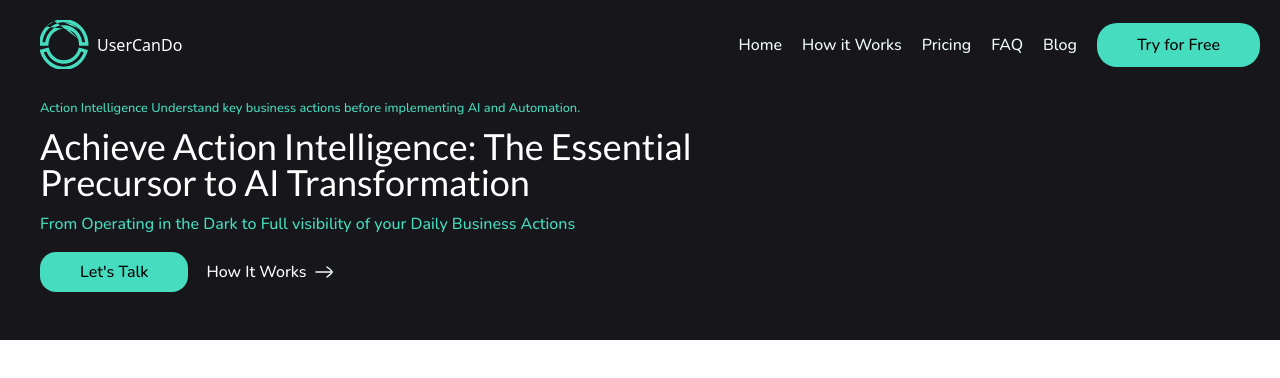
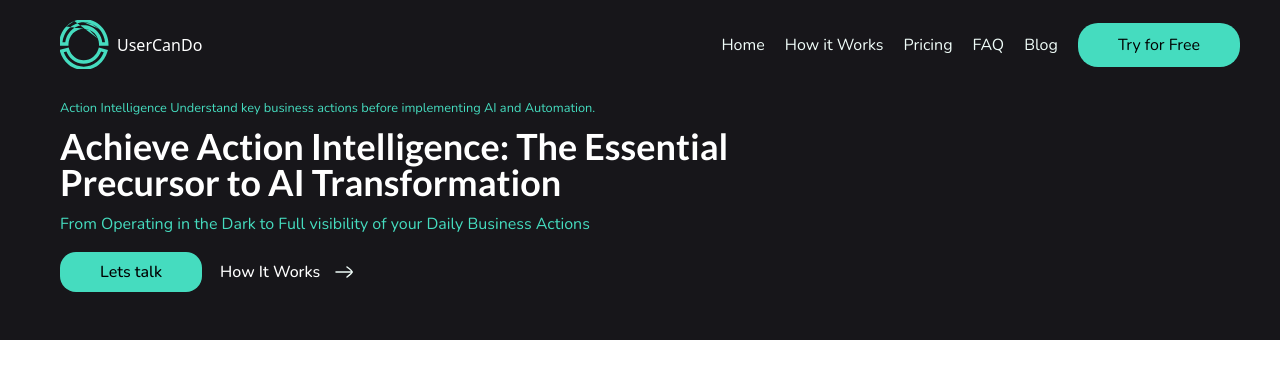
Before and after one commit to mojobs/usercando-website, a React (Vite) app: page /pricing in a window 1280 px wide. Shown: the top 378 px of the page. Built offline with nearby package versions, Linux system fonts and the light colour scheme.

Commit message:
Made some additional font and styling  changes

```diff
--- a/src/Components/NewHeader.tsx
+++ b/src/Components/NewHeader.tsx
@@ -4,7 +4,7 @@ import { Link } from "react-router-dom";
 const NewHeader = () => {
   return (
     <>
-      <header className="bg-background">
+      <header className="bg-background min-[600px]:px-5">
         <div className="">
           <nav className="flex items-center gap-20 p-2.5 mx-auto mb-2.5 min-[350px]:gap-30 justify-between min-[1000px]:p-5 min-[1000px]:pl-10 min-[1400px]:px-20">
             <div className="flex gap-2 items-center justify-self-start">
@@ -30,25 +30,25 @@ const NewHeader = () => {
             </div>
           </nav>
           <div className="px-5 line-height-letter-spacing mb-2.5 min-[1000px]:pl-10 min-[1000px]:mb-5 min-[1400px]:px-20">
-            <h4 className="text-[#45DCBF] font-nunito text-[0.5rem] mb-1 leading-normal pr-5 min-[1000px]:text-[0.8rem] min-[1000px]:font-[400px] min-[1000px]:mb-2.5 min-[1400px]:text-[1.125rem] min-[1400px]:mb-[0.75rem]">
+            <h4 className="text-[#45DCBF] font-nunito font-[400]  text-[0.5rem] mb-1 leading-normal pr-5 min-[1000px]:text-[0.8rem] min-[1000px]:mb-2.5 min-[1400px]:text-[1.125rem] min-[1400px]:mb-[0.75rem]">
               Action Intelligence Understand key business actions before
               implementing AI and Automation.
             </h4>
-            <h1 className="text-white font-lato text-[0.9rem] mb-1  pr-5 min-[1000px]:text-[2.25rem] min-[1000px]:font-[700px] min-[1000px]:leading-[100%] min-[1000px]:tracking-[0%] min-[1000px]:mb-4 min-[1400px]:text-[2.813rem] min-[1400px]:mb-[1.125rem]">
+            <h1 className="text-white font-lato font-[700] text-[0.9rem] mb-1  pr-5 min-[1000px]:text-[2.25rem] min-[1000px]:font-[700] min-[1000px]:leading-[100%] min-[1000px]:tracking-[0%] min-[1000px]:mb-4 min-[1400px]:text-[2.813rem] min-[1400px]:mb-[1.125rem] min-[640px]:text-[1.2rem] min-[600px]:leading-none">
               Achieve Action Intelligence: The Essential <br /> Precursor to AI
               Transformation
             </h1>
-            <h2 className="font-nunito text-[#45DCBF] text-[0.65rem] pr-5 min-[1000px]:text-[1rem] min-[1400px]:text-[1.563rem] min-[1400px]:mb-[1.563rem]">
+            <h2 className="font-nunito font-[400] text-[#45DCBF] text-[0.65rem] pr-5 min-[1000px]:text-[1rem] min-[1400px]:text-[1.563rem] min-[1400px]:mb-[1.563rem]">
               From Operating in the Dark to Full visibility of your Daily
               Business Actions
             </h2>
           </div>
-          <div className="font-nunito text-[0.5rem] px-5 pb-5 relative min-[1000px]:text-[1rem] min-[1000px]:pl-10 min-[1000px]:pb-12 min-[1400px]:px-20">
-            <button className="bg-[#45DCBF] px-2 py-1 rounded-2xl min-[1000px]:px-10 min-[1000px]:py-2 hover:cursor-pointer hover:brightness-90 min-[1400px]:text-[1.25rem] min-[1400px]:py-[0.75rem] min-[1400px]:px-[3.75rem] min-[1400px]:rounded-[1.5rem]" >
-              Let's Talk
+          <div className="font-nunito font-[500] text-[0.5rem] px-5 pb-5 relative min-[1000px]:text-[1rem] min-[1000px]:pl-10 min-[1000px]:pb-12 min-[1400px]:px-20">
+            <button className="bg-[#45DCBF] font-[500] px-2 py-1 rounded-2xl min-[1000px]:px-10 min-[1000px]:py-2 hover:cursor-pointer hover:brightness-90 min-[1400px]:text-[1.25rem] min-[1400px]:py-[0.75rem] min-[1400px]:px-[3.75rem] min-[1400px]:rounded-[1.5rem]" >
+              Lets talk
             </button>
             <button className="ml-2.5 px-2 py-1 inline-block">
-              <Link className="text-white min-[1400px]:text-[1.25rem]" to="/howitworks">
+              <Link className="text-white min-[1400px]:text-[1.25rem] font-[500]" to="/howitworks">
                 How It Works
               </Link>
             </button>
--- a/src/index.css
+++ b/src/index.css
@@ -1,7 +1,14 @@
-@import url("https://fonts.googleapis.com/css2?family=Nunito:wght@500&display=swap");
-@import url("https://fonts.googleapis.com/css2?family=Lato&display=swap");
-@import url('https://fonts.googleapis.com/css2?family=Roboto:ital@0;1&display=swap');
-@import url('https://fonts.googleapis.com/css2?family=Open+Sans:ital,wght@0,300;1,300&display=swap');
+/* Nunito */
+@import url('https://fonts.googleapis.com/css2?family=Nunito:wght@200..1000&display=swap');
+/* Lato */
+@import url('https://fonts.googleapis.com/css2?family=Lato:wght@400;700;900&display=swap');
+
+/* Roboto */
+@import url('https://fonts.googleapis.com/css2?family=Roboto:wght@100..900&display=swap');
+/* Open Sans */
+@import url('https://fonts.googleapis.com/css2?family=Open+Sans:wght@300..800&display=swap');
+
+/* This is Lato import for the Main Header with 700 weight */
 
 @import "tailwindcss";
 
@@ -19,7 +26,12 @@
 @base {
   * {
     box-sizing: border-box;
+    margin : 0px;
+    padding: 0px;
 
+  }
+  html {
+    font-size : 16px;
   }
 
   body {
```
